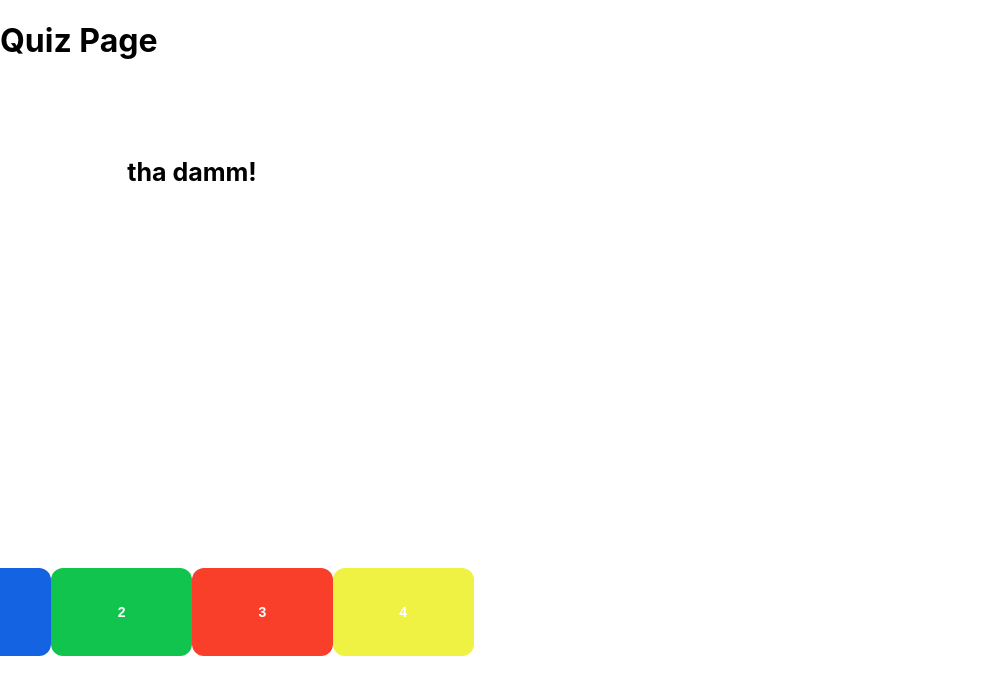
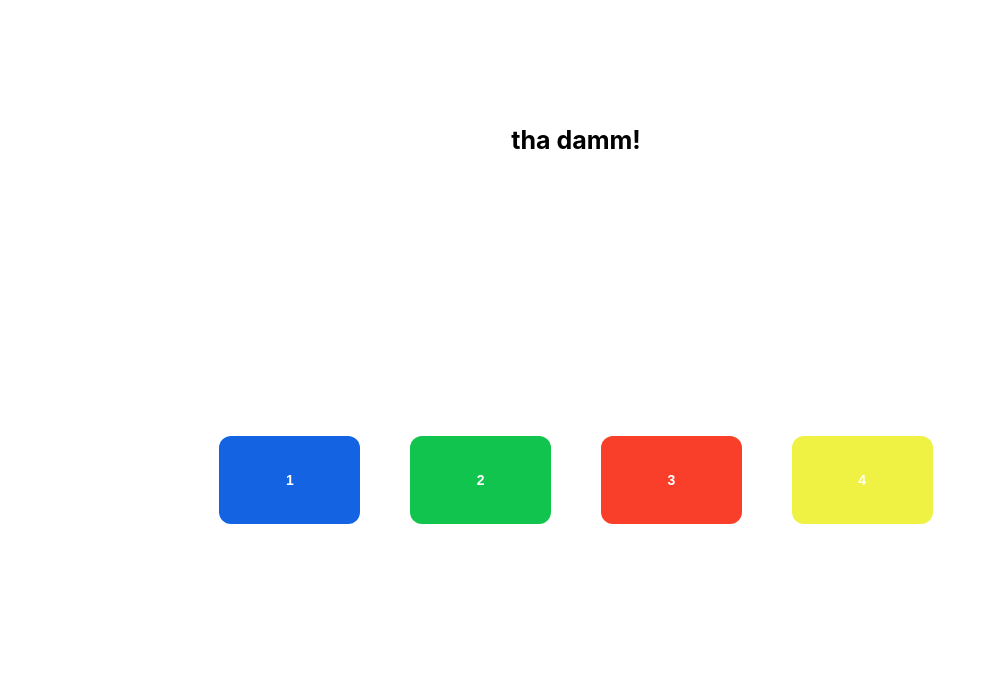
Before and after one commit to MaSsTerKidd0/SimpleKahoot, a React (Create React App) app in the folder client/: page /quiz in a window 1280 px wide. Shown: the top 694 px of the page, without its empty margins (0-996 px from the left). Built offline with nearby package versions, Linux system fonts and the light colour scheme.

Commit message:
fixing quiz button position

```diff
--- a/client/src/components/answers/answers.css
+++ b/client/src/components/answers/answers.css
@@ -55,7 +55,8 @@
   flex-direction: row;
   justify-content: center;
   align-items: center;
-  height: 100vh;
+  gap:50px;
+  height: 75vh;
 }
 
 .blue {
--- a/client/src/components/answers/answers.jsx
+++ b/client/src/components/answers/answers.jsx
@@ -14,12 +14,14 @@ export default function Answers({ questionType, numQuestions, questionId }) {
     text: `${index + 1}`,
     color: answerColors[index % answerColors.length],
   }));
-
+  const handleAnswerClick = (answer) => {
+    alert(`${answer.text} clicked`);
+  }
   return (
     <div>
       <div className='answers-container'>
         {answers.map((answer, index) => (
-          <button key={index} className={answer.color}>
+          <button key={index} className={answer.color} onClick = { () => handleAnswerClick(answer) }>
             {answer.text}
           </button>
         ))}
--- a/client/src/components/quiz/quiz.css
+++ b/client/src/components/quiz/quiz.css
@@ -1,6 +1,6 @@
 .quiz-container {
-    width: 30vw;                /* 30% of the viewport width */
-    height: 70vh;               /* 70% of the viewport height */
+    width: 90vw;                /* 30% of the viewport width */
+    height: 120vh;               /* 70% of the viewport height */
     display: flex;              /* Enable flexbox */
     flex-direction: column;     /* Stack children vertically */
     justify-content: flex-start;     /* Center items vertically */
@@ -9,6 +9,6 @@
 }
 
 .question {
-    padding-top: 2em;
+    padding-top: 4em;
     font-size: 25px;
 }
--- a/client/src/components/quiz/quiz.jsx
+++ b/client/src/components/quiz/quiz.jsx
@@ -1,4 +1,3 @@
-import PropTypes from "prop-types";
 import React from "react";
 import Answers from "../answers/answers";
 import "./quiz.css";
@@ -7,14 +6,10 @@ export default function Quiz() {
   const question = "tha damm!";
   return (
     <div>
-      <h1>Quiz Page</h1>
       <div className="quiz-container">
 	<h3 className="question"> { question } </h3>
-        <Answers question="what do u think?" questionType="Multiple Choice" numQuestions={4} />
+        <Answers questionType="Multiple Choice" numQuestions={4} />
       </div>
     </div>
   );
 }
-PropTypes.Quiz = {
-  question: PropTypes.string.isRequired,
-}
```
